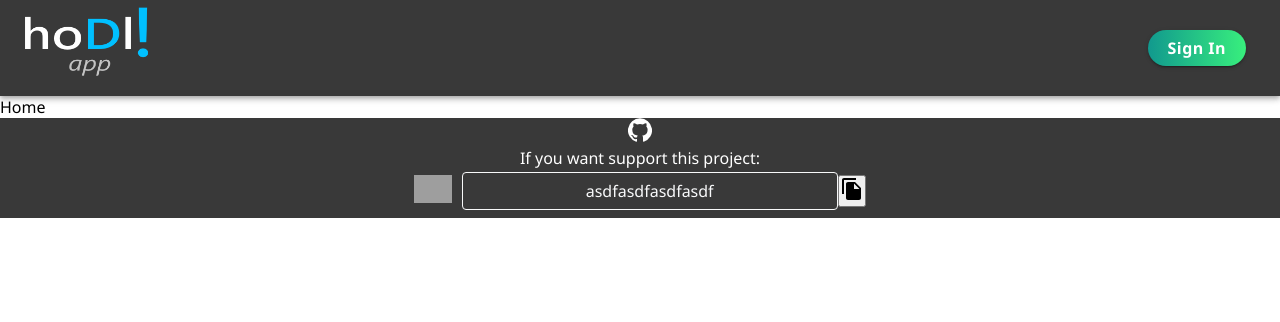
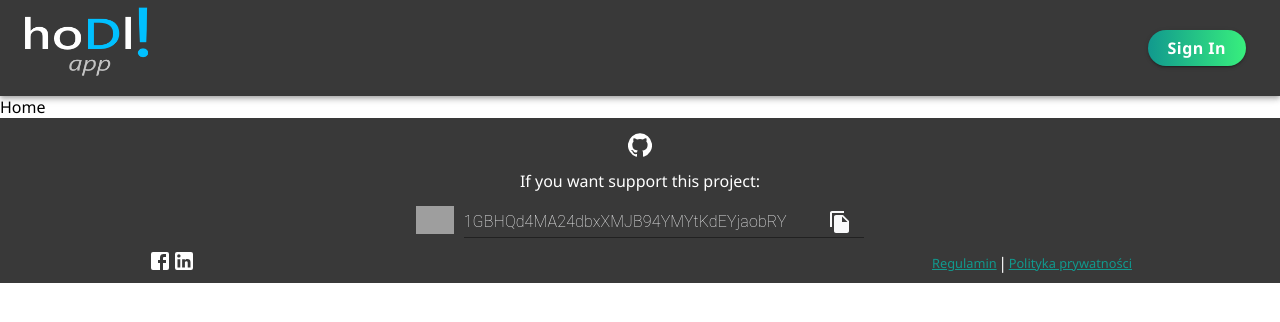
Before and after one commit to BlackH3art/hodl-app-vol2, a React (Create React App) app: page / in a window 1280 px wide. Shown: the top 322 px of the page. Built offline with nearby package versions, Linux system fonts and the light colour scheme; grey boxes are pictures that could not be loaded.

Commit message:
Footer styles

```diff
--- /dev/null
+++ b/src/components/Footer/BottomContainer/BottomContainer.jsx
@@ -0,0 +1,32 @@
+import FacebookIcon from '@material-ui/icons/Facebook';
+import LinkedInIcon from '@material-ui/icons/LinkedIn';
+
+import { Link } from 'react-router-dom';
+
+import useStyles from './bottomContainer.styles';
+
+const BottomContainer = () => {
+
+  const classes = useStyles();
+
+  return (
+    <>
+      <div className={classes.container}>
+
+        <div className={classes.socialContainer}>
+          <a className={classes.socialLink} href="https://www.facebook.com/profile.php?id=100002911154009" rel="noreferrer" target="_blank" > <FacebookIcon /> </a>
+          <a className={classes.socialLink} href="https://www.linkedin.com/in/jaros%C5%82aw-musielak-8810961b2/" rel="noreferrer" target="_blank" > <LinkedInIcon /> </a>
+        </div>
+
+        <div className={classes.linksContainer}>
+          <Link className={classes.link}> Regulamin </Link>
+          |
+          <Link className={classes.link}> Polityka prywatności </Link>
+        </div>
+
+      </div>
+    </>
+  );
+}
+
+export default BottomContainer;
--- /dev/null
+++ b/src/components/Footer/BottomContainer/bottomContainer.styles.js
@@ -0,0 +1,43 @@
+import { makeStyles } from "@material-ui/core";
+
+const useStyles = makeStyles(() => ({
+  container: {
+    display: "flex",
+    width: '80%',
+    height: '40px',
+    justifyContent: "space-between",
+    margin: "0 auto"
+  },
+  socialLink: {
+    color: "white",
+    textDecoration: "none",
+    transition: '.2s',
+    '&:hover': {
+      color: "#C4C0BE"
+    }
+  },
+  link: {
+    color: "#11998E",
+    fontSize: '0.8rem',
+    transition: '.2s',
+    '&:hover': {
+      color: "#0D7A71"
+    }
+  },
+  socialContainer: {
+    display: "flex",
+    alignItems: 'center',
+    justifyContent: 'space-around',
+    padding: '0 20px 0 20px',
+  },
+  linksContainer: {
+    display: "flex",
+    alignItems: 'center',
+    color: 'white',
+    justifyContent: 'space-between',
+    padding: '0 20px 0 20px',
+    width: '200px',
+  }
+}));
+
+export default useStyles;
--- a/src/components/Footer/Footer.jsx
+++ b/src/components/Footer/Footer.jsx
@@ -3,6 +3,9 @@ import React from 'react';
 import GitHubIcon from '@material-ui/icons/GitHub';
 import FileCopyIcon from '@material-ui/icons/FileCopy';
 import useStyles from './footer.styles';
+
+import { Input, InputAdornment, IconButton } from '@material-ui/core';
+import BottomContainer from './BottomContainer/BottomContainer';
 
 const Footer = () => {
 
@@ -24,14 +27,29 @@ const Footer = () => {
         <div className={classes.iconsContainer}>
           <a className={classes.link} href="https://github.com/BlackH3art/hodl-app-vol2" rel="noreferrer" target="_blank" > <GitHubIcon /> </a>
           <div className={classes.infoContainer}>
-            <p>If you want support this project: </p>
+            <p className={classes.message}>If you want support this project: </p>
             <div className={classes.headerInputContainer}>
               <label className={classes.bitcoinLabel}> <img className={classes.coinLogo} src="https://s2.coinmarketcap.com/static/img/coins/64x64/1.png" alt="BTC"/> </label>
-              <input className={classes.myInput} id="myinput" type="text" value={"asdfasdfasdfasdf"} onChange={() => null} />
-              <button onClick={handleCopyBTC} className="btn btn-outline-light"> <FileCopyIcon /> </button>
+
+              <Input
+                id='myinput'
+                type='text'
+                className={classes.myInput}
+                value={"1GBHQd4MA24dbxXMJB94YMYtKdEYjaobRY"}
+                onChange={() => null}
+                endAdornment={
+                  <InputAdornment position="end">
+                    <IconButton onClick={handleCopyBTC}>
+                      {<FileCopyIcon style={{color: "#f8f9fa"}} />}
+                    </IconButton>
+                  </InputAdornment>}
+              />
+
             </div>
           </div>
         </div>
+
+        <BottomContainer />
 
       </footer>
     </>
--- a/src/components/Footer/footer.styles.js
+++ b/src/components/Footer/footer.styles.js
@@ -3,7 +3,6 @@ import { makeStyles } from '@material-ui/core';
 const useStyles = makeStyles(() => ({
   footer: {
     backgroundColor: "#393939",
-    height: "100px",
     width: "100%",
   },
   iconsContainer: {
@@ -11,7 +10,12 @@ const useStyles = makeStyles(() => ({
     width: "100%",
     alignItems: "center",
     flexDirection: "column",
-    color: "white"
+    color: "white",
+    paddingTop: '15px'
+  },
+  message: {
+    padding: "8px 0"
+
   },
   infoContainer: {
     display: "flex",
@@ -28,28 +32,22 @@ const useStyles = makeStyles(() => ({
     fontSize: "2rem",
   },
   myInput: {
-    display: "inline-block",
-    fontWeight: 400,
-    // color: "#212529",
-    textAlign: "center",
-    verticalAlign: "middle",
+    fontWeight: 200,
     userSelect: "none",
-    backgroundColor: "transparent",
-    border: "1px solid transparent",
-    padding: "0.375rem 0.75rem",
     fontSize: "1rem",
-    lineHeight: 1.5,
-    borderRadius: "0.25rem",
-    transition: "color 0.15s ease-in-out, background-color 0.15s ease-in-out, border-color 0.15s ease-in-out, box-shadow 0.15s ease-in-out",
-    width: "350px",
+    width: "400px",
     color: "#f8f9fa",
-    borderColor: "#f8f9fa",
   },
   coinLogo: {
     height: "28px"
   },
   link: {
-    color: "white"
+    color: "white",
+    textDecoration: "none",
+    transition: '.2s',
+    '&:hover': {
+      color: "#C4C0BE"
+    }
   }
 }));
 
```
